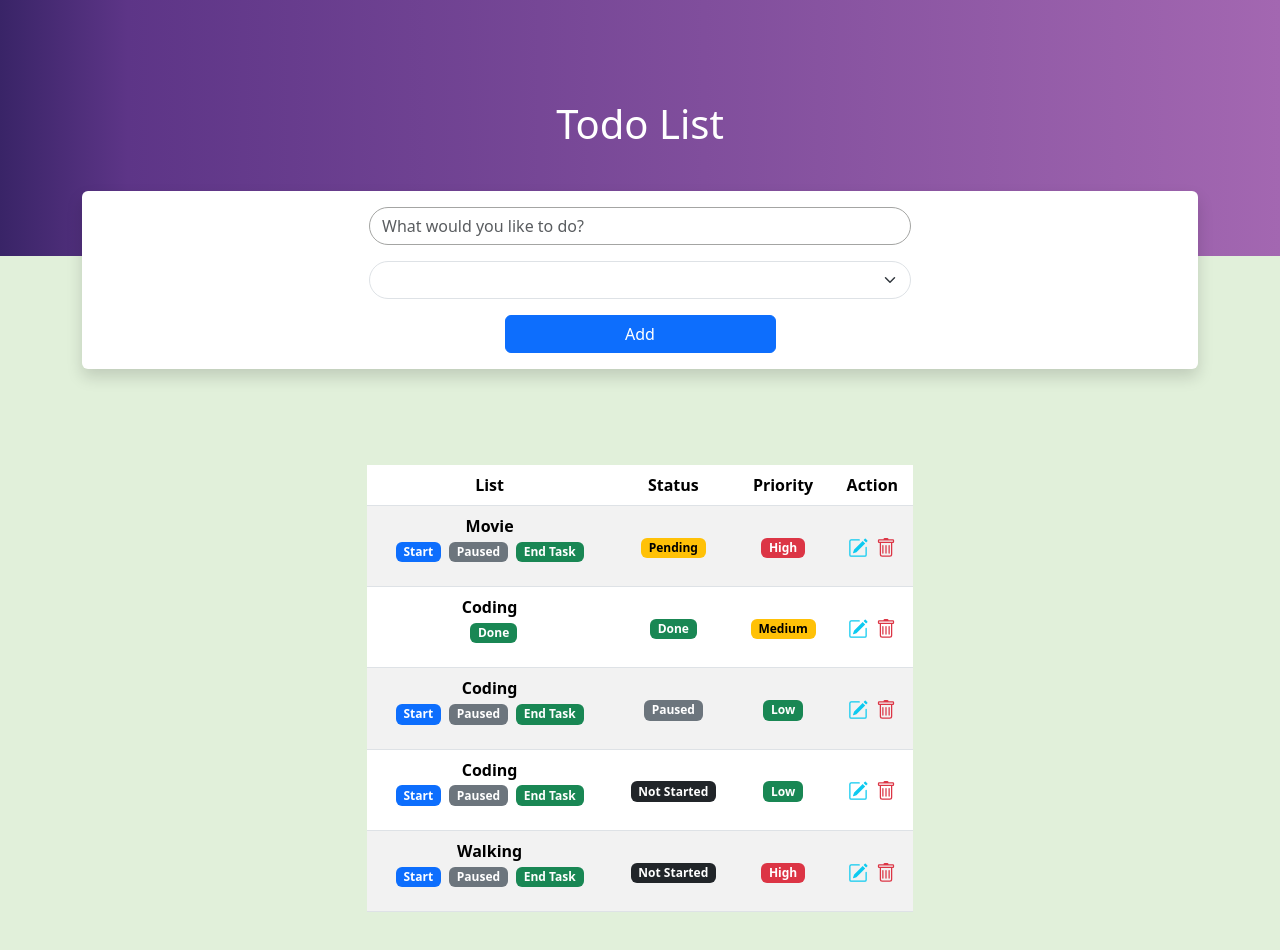
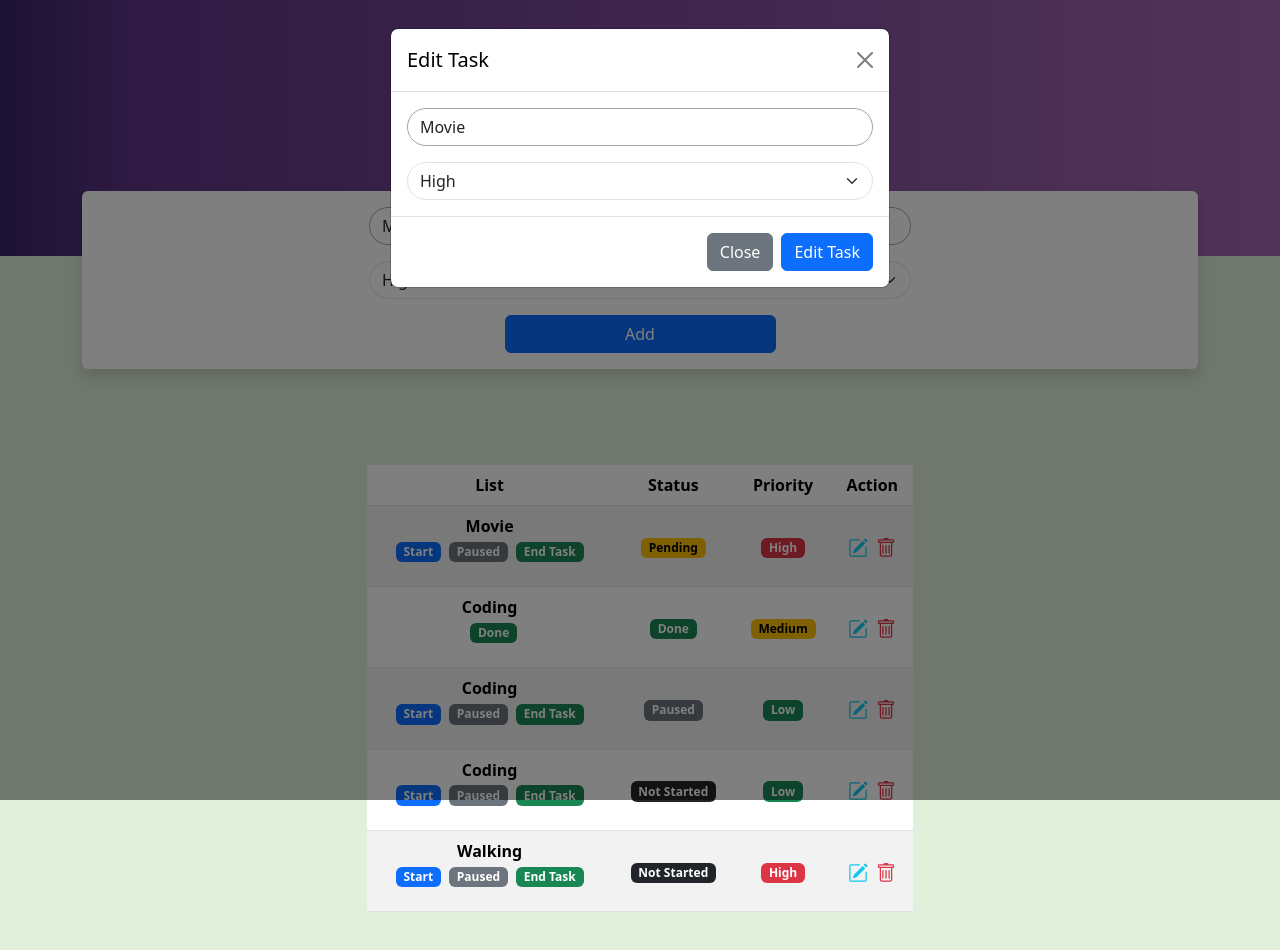
Before and after one commit to MustakAhmedKafy/To-Do, a Vue app: page / in a window 1280 px wide. Both pictures are taken after a click on the element 858 px from the left and 546 px from the top of the page. Shown: the top 950 px of the page. Built offline with nearby package versions, Linux system fonts and the light colour scheme.

Commit message:
modal add

```diff
--- a/src/components/ToDo.vue
+++ b/src/components/ToDo.vue
@@ -49,7 +49,9 @@ const getPriorityClass = (priority) => {
 
 // Define a function to edit a task
 const editTask = (index) => {
-  console.log("Edit task:", tasks.value[index]);
+  // Set the newTaskName and newPriority values to the values of the task being edited
+  newTaskName.value = tasks.value[index].name;
+  newPriority.value = tasks.value[index].priority;
 };
 
 // Define a function to delete a task
@@ -154,7 +156,13 @@ const updateStatus = (index, newStatus) => {
 
               <!-- action -->
               <td>
-                <span class="text-info" @click="editTask(index)">
+                <span
+                  type="button"
+                  class="text-info"
+                  data-bs-toggle="modal"
+                  data-bs-target="#staticBackdrop"
+                  @click="editTask(index)"
+                >
                   <svg
                     xmlns="http://www.w3.org/2000/svg"
                     width="20"
@@ -172,6 +180,71 @@ const updateStatus = (index, newStatus) => {
                     />
                   </svg>
                 </span>
+                <!--edit task Modal start-->
+                <div
+                  class="modal fade"
+                  id="staticBackdrop"
+                  data-bs-backdrop="static"
+                  data-bs-keyboard="false"
+                  tabindex="-1"
+                  aria-labelledby="staticBackdropLabel"
+                  aria-hidden="true"
+                >
+                  <div class="modal-dialog">
+                    <div class="modal-content">
+                      <div class="modal-header">
+                        <h5 class="modal-title" id="staticBackdropLabel">
+                          Edit Task
+                        </h5>
+                        <button
+                          type="button"
+                          class="btn-close"
+                          data-bs-dismiss="modal"
+                          aria-label="Close"
+                        ></button>
+                      </div>
+                      <div class="modal-body">
+                        <!-- edit task  -->
+                        <input
+                          type="text"
+                          class="form-control border-0 rounded-pill"
+                          placeholder="What would you like to do?"
+                          aria-describedby="basic-addon1"
+                          v-model="newTaskName"
+                        />
+                        <select
+                          v-model="newPriority"
+                          class="form-select mt-3 rounded-pill"
+                          aria-label="Default select example"
+                        >
+                          <option
+                            v-for="(priority, label) in priorities"
+                            :value="label"
+                          >
+                            {{ priority }}
+                          </option>
+                        </select>
+                      </div>
+                      <div class="modal-footer">
+                        <button
+                          type="button"
+                          class="btn btn-secondary"
+                          data-bs-dismiss="modal"
+                        >
+                          Close
+                        </button>
+                        <button
+                          @click="editTask(index)"
+                          type="button"
+                          class="btn btn-primary"
+                        >
+                          Edit Task
+                        </button>
+                      </div>
+                    </div>
+                  </div>
+                </div>
+                <!--edit task Modal end-->
                 <span class="ps-2 text-danger" @click="deleteTask(index)">
                   <svg
                     xmlns="http://www.w3.org/2000/svg"
@@ -223,8 +296,8 @@ const updateStatus = (index, newStatus) => {
 tr {
   vertical-align: middle;
 }
-.updateWork{
-  button{
+.updateWork {
+  button {
     border: 0px;
   }
 }
```
